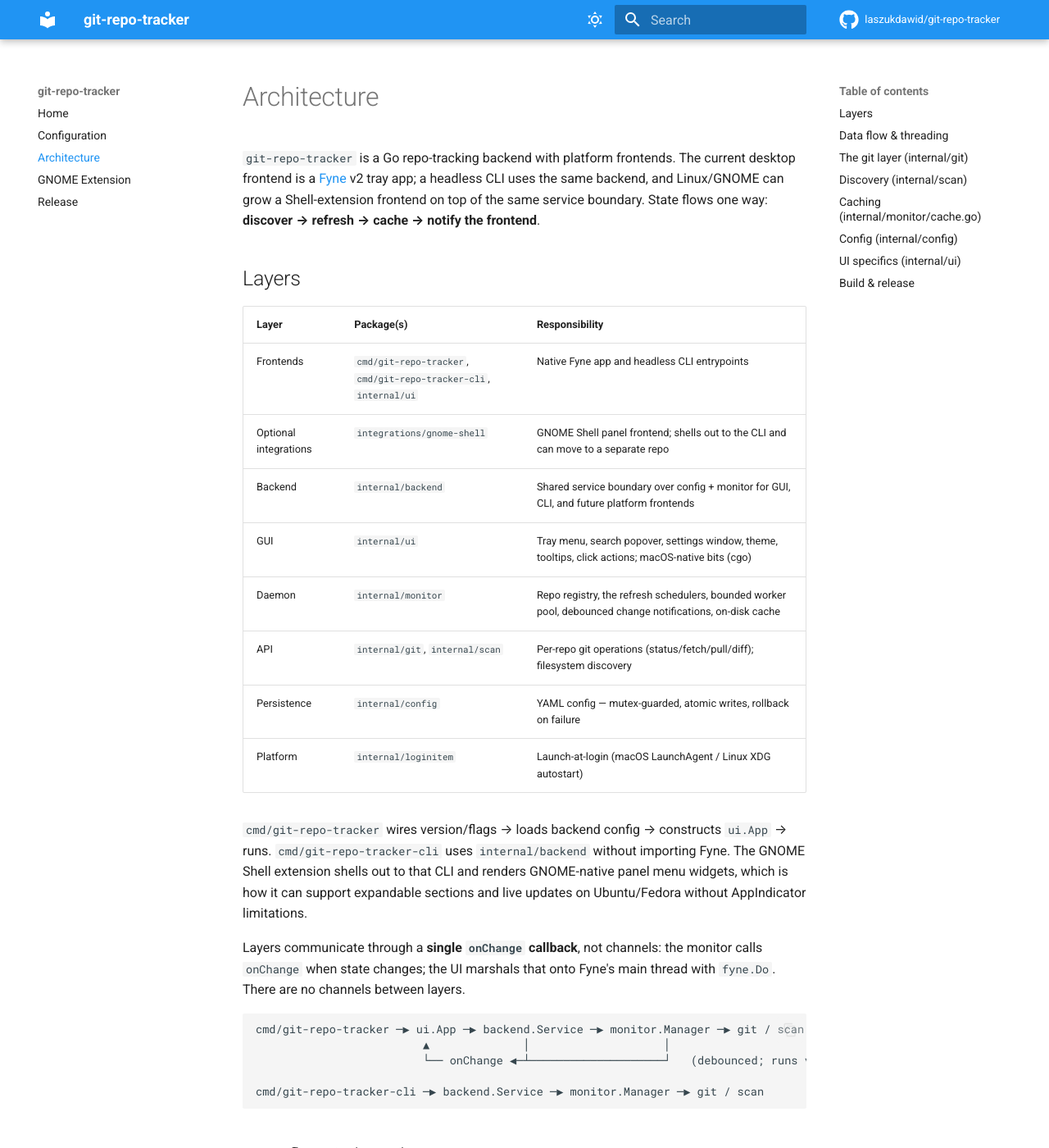
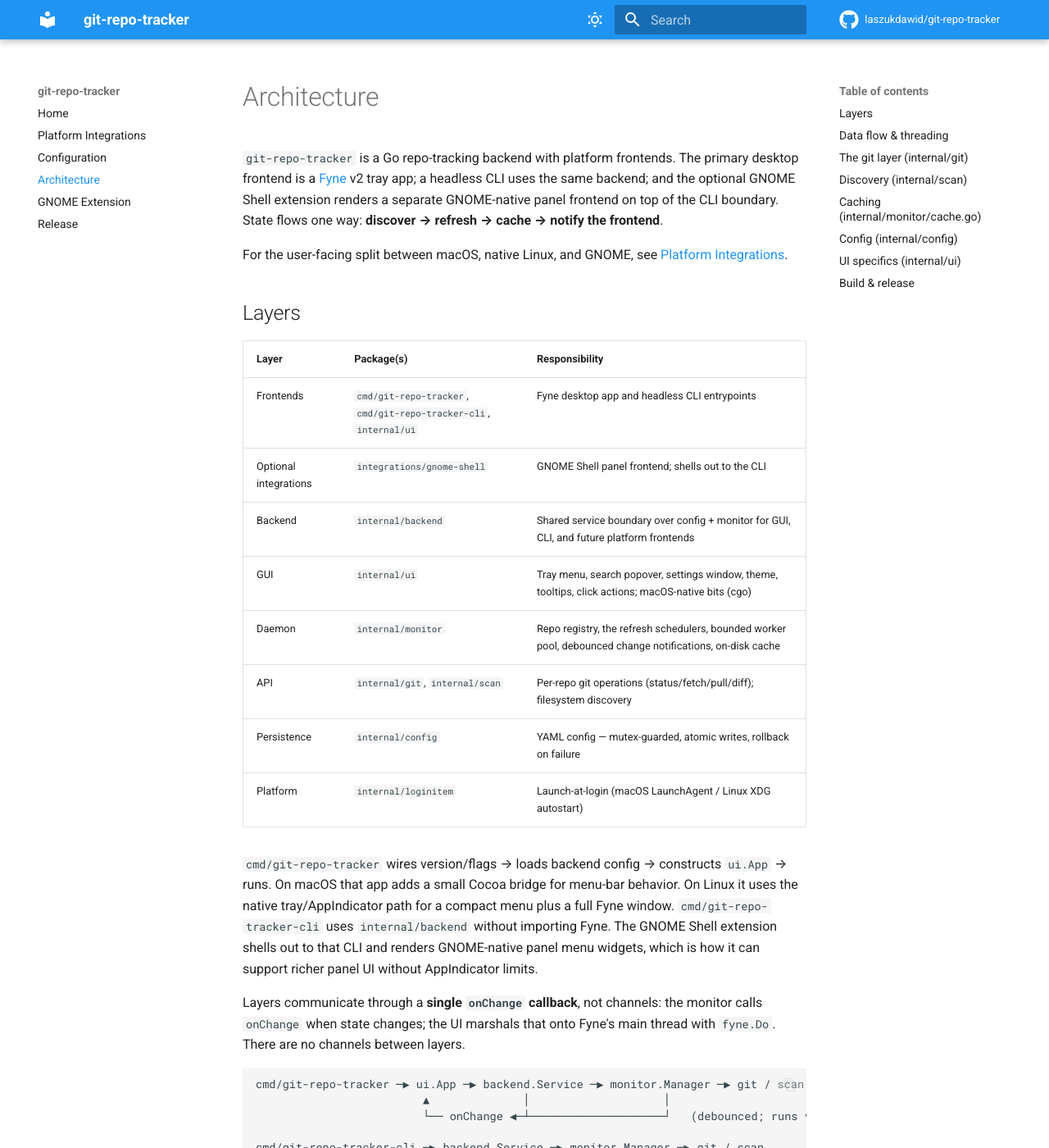
Before and after one commit to laszukdawid/git-repo-tracker, an MkDocs documentation site: the page built from docs/ARCHITECTURE.md, in a window 1280 px wide and 1400 px high. Shown: the whole window at 82% size. Built offline with MkDocs 1.6.1 and Material for MkDocs 9.7.7, drawn with Linux system fonts in a browser that asks for light colours; comment, search, counter and statistics services are not loaded.

Commit message:
docs: explicit integ for macos, linux & GNOME

```diff
--- a/docs/ARCHITECTURE.md
+++ b/docs/ARCHITECTURE.md
@@ -1,17 +1,20 @@
 # Architecture
 
 `git-repo-tracker` is a Go repo-tracking backend with platform frontends. The
-current desktop frontend is a [Fyne](https://fyne.io) v2 tray app; a headless CLI
-uses the same backend, and Linux/GNOME can grow a Shell-extension frontend on top
-of the same service boundary. State flows one way: **discover → refresh → cache →
-notify the frontend**.
+primary desktop frontend is a [Fyne](https://fyne.io) v2 tray app; a headless CLI
+uses the same backend; and the optional GNOME Shell extension renders a separate
+GNOME-native panel frontend on top of the CLI boundary. State flows one way:
+**discover → refresh → cache → notify the frontend**.
+
+For the user-facing split between macOS, native Linux, and GNOME, see
+[Platform Integrations](PLATFORM_INTEGRATIONS.md).
 
 ## Layers
 
 | Layer | Package(s) | Responsibility |
 |-------|-----------|----------------|
-| Frontends | `cmd/git-repo-tracker`, `cmd/git-repo-tracker-cli`, `internal/ui` | Native Fyne app and headless CLI entrypoints |
-| Optional integrations | `integrations/gnome-shell` | GNOME Shell panel frontend; shells out to the CLI and can move to a separate repo |
+| Frontends | `cmd/git-repo-tracker`, `cmd/git-repo-tracker-cli`, `internal/ui` | Fyne desktop app and headless CLI entrypoints |
+| Optional integrations | `integrations/gnome-shell` | GNOME Shell panel frontend; shells out to the CLI |
 | Backend | `internal/backend` | Shared service boundary over config + monitor for GUI, CLI, and future platform frontends |
 | GUI | `internal/ui` | Tray menu, search popover, settings window, theme, tooltips, click actions; macOS-native bits (cgo) |
 | Daemon | `internal/monitor` | Repo registry, the refresh schedulers, bounded worker pool, debounced change notifications, on-disk cache |
@@ -20,10 +23,11 @@ notify the frontend**.
 | Platform | `internal/loginitem` | Launch-at-login (macOS LaunchAgent / Linux XDG autostart) |
 
 `cmd/git-repo-tracker` wires version/flags → loads backend config → constructs `ui.App` → runs.
+On macOS that app adds a small Cocoa bridge for menu-bar behavior. On Linux it
+uses the native tray/AppIndicator path for a compact menu plus a full Fyne window.
 `cmd/git-repo-tracker-cli` uses `internal/backend` without importing Fyne. The
 GNOME Shell extension shells out to that CLI and renders GNOME-native panel menu
-widgets, which is how it can support expandable sections and live updates on
-Ubuntu/Fedora without AppIndicator limitations.
+widgets, which is how it can support richer panel UI without AppIndicator limits.
 
 Layers communicate through a **single `onChange` callback**, not channels: the
 monitor calls `onChange` when state changes; the UI marshals that onto Fyne's
--- a/mkdocs.yml
+++ b/mkdocs.yml
@@ -31,6 +31,7 @@ theme:
 
 nav:
   - Home: index.md
+  - Platform Integrations: PLATFORM_INTEGRATIONS.md
   - Configuration: CONFIGURATION.md
   - Architecture: ARCHITECTURE.md
   - GNOME Extension: GNOME_EXTENSION.md
```
Also changed, not shown: docs/GNOME_EXTENSION.md (+17 -2 lines), docs/PLATFORM_INTEGRATIONS.md (added, +132 -0 lines), docs/index.md (+19 -1 lines), integrations/gnome-shell/README.md (+7 -2 lines).
